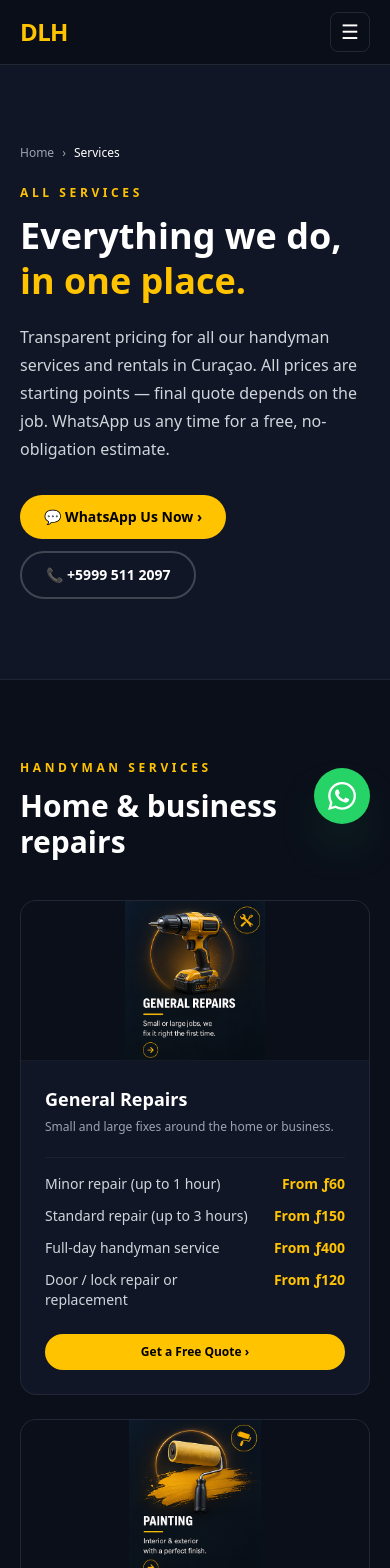
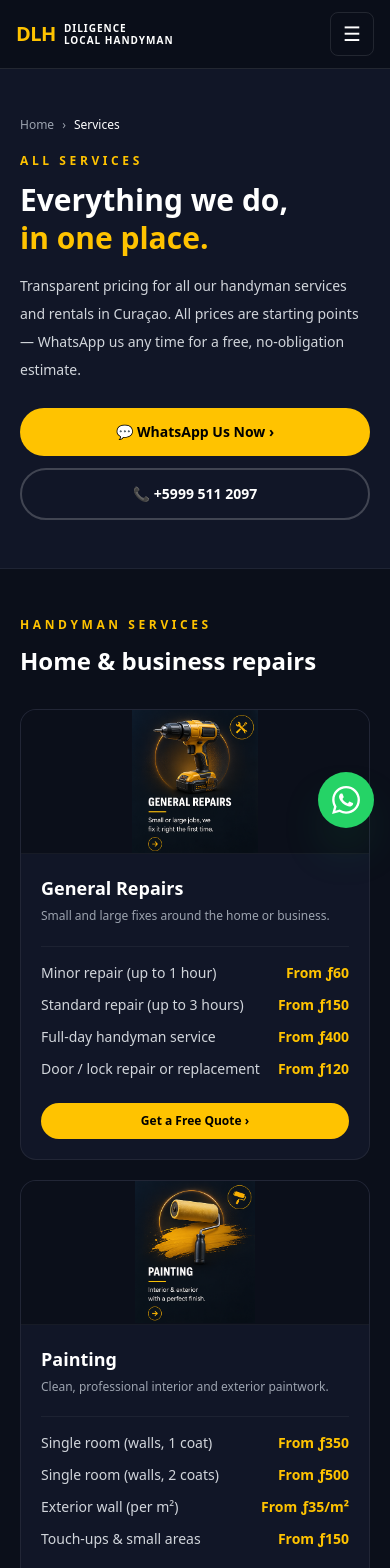
Before and after one commit to Ioioiog/handyman, a Next.js app: page /services in a window 390 px wide. Shown: the top 1568 px of the page. Built offline with nearby package versions, Linux system fonts and the light colour scheme.

Commit message:
Add responsive design improvements for mobile and tablet devices

```diff
--- a/app/globals.css
+++ b/app/globals.css
@@ -4,6 +4,7 @@
 
 html {
   scroll-behavior: smooth;
+  -webkit-text-size-adjust: 100%;
 }
 
 body {
@@ -12,6 +13,12 @@ body {
   background: #0B0F1A;
   color: #ffffff;
   font-family: system-ui, -apple-system, sans-serif;
+  overflow-x: hidden;
+}
+
+img {
+  max-width: 100%;
+  height: auto;
 }
 
 * {
--- a/app/services/page.tsx
+++ b/app/services/page.tsx
@@ -113,10 +113,10 @@ const rentals: Category[] = [
 function PriceCard({ cat }: { cat: Category }) {
   return (
     <div className="flex flex-col overflow-hidden rounded-2xl border border-white/[.07] bg-[#111627] transition hover:-translate-y-1 hover:border-[#FFC300]/30 hover:shadow-[0_8px_40px_rgba(255,195,0,.1)]">
-      <div className="flex h-40 items-center justify-center overflow-hidden border-b border-white/[.05] bg-[#0B0F1A]">
+      <div className="flex h-36 items-center justify-center overflow-hidden border-b border-white/[.05] bg-[#0B0F1A] sm:h-40">
         <img src={cat.image} alt={cat.title} className="h-full w-auto object-contain" />
       </div>
-      <div className="flex flex-1 flex-col p-6">
+      <div className="flex flex-1 flex-col p-5 sm:p-6">
         <h3 className="text-lg font-black text-white">{cat.title}</h3>
         <p className="mt-1 text-xs leading-relaxed text-gray-400">{cat.intro}</p>
         <ul className="mt-5 flex-1 space-y-3 border-t border-white/[.05] pt-4">
@@ -146,32 +146,28 @@ export default function ServicesPage() {
       <Navbar />
 
       {/* ── Page header ── */}
-      <section className="border-b border-white/[.06] bg-[#111627] py-20">
+      <section className="border-b border-white/[.06] bg-[#111627] py-12 sm:py-16 lg:py-20">
         <div className="mx-auto max-w-7xl px-5 lg:px-8">
           <div className="flex items-center gap-2 text-xs font-medium text-gray-400">
             <Link href="/" className="hover:text-[#FFC300]">Home</Link>
             <span>›</span>
             <span className="text-white">Services</span>
           </div>
-          <p className="mt-6 text-xs font-bold uppercase tracking-[.3em] text-[#FFC300]">All Services</p>
-          <h1 className="mt-3 text-4xl font-black leading-tight sm:text-6xl">
+          <p className="mt-5 text-xs font-bold uppercase tracking-[.3em] text-[#FFC300] sm:mt-6">All Services</p>
+          <h1 className="mt-3 text-3xl font-black leading-tight sm:text-5xl lg:text-6xl">
             Everything we do, <br /><span className="text-[#FFC300]">in one place.</span>
           </h1>
-          <p className="mt-5 max-w-2xl text-base leading-7 text-gray-300">
-            Transparent pricing for all our handyman services and rentals in Curaçao. All prices are starting points — final quote depends on the job. WhatsApp us any time for a free, no-obligation estimate.
+          <p className="mt-4 max-w-2xl text-sm leading-7 text-gray-300 sm:mt-5 sm:text-base">
+            Transparent pricing for all our handyman services and rentals in Curaçao. All prices are starting points — WhatsApp us any time for a free, no-obligation estimate.
           </p>
-          <div className="mt-8 flex flex-wrap gap-3">
-            <a
-              href="https://wa.me/59995112097"
-              target="_blank"
-              rel="noreferrer"
-              className="inline-flex items-center gap-2 rounded-full bg-[#FFC300] px-6 py-3 text-sm font-extrabold text-black transition hover:bg-[#FFD54F]"
+          <div className="mt-6 flex flex-col gap-3 sm:mt-8 sm:flex-row sm:flex-wrap">
+            <a href="https://wa.me/59995112097" target="_blank" rel="noreferrer"
+              className="inline-flex items-center justify-center gap-2 rounded-full bg-[#FFC300] px-6 py-3.5 text-sm font-extrabold text-black transition hover:bg-[#FFD54F]"
             >
               💬 WhatsApp Us Now ›
             </a>
-            <a
-              href="tel:+59995112097"
-              className="inline-flex items-center gap-2 rounded-full border-2 border-white/20 px-6 py-3 text-sm font-bold text-white transition hover:border-white"
+            <a href="tel:+59995112097"
+              className="inline-flex items-center justify-center gap-2 rounded-full border-2 border-white/20 px-6 py-3.5 text-sm font-bold text-white transition hover:border-white"
             >
               📞 +5999 511 2097
             </a>
@@ -180,11 +176,11 @@ export default function ServicesPage() {
       </section>
 
       {/* ── Handyman Services ── */}
-      <section className="py-20">
+      <section className="py-12 sm:py-16 lg:py-20">
         <div className="mx-auto max-w-7xl px-5 lg:px-8">
           <p className="text-xs font-bold uppercase tracking-[.3em] text-[#FFC300]">Handyman Services</p>
-          <h2 className="mt-3 text-3xl font-black sm:text-4xl">Home & business repairs</h2>
-          <div className="mt-10 grid gap-6 sm:grid-cols-2 lg:grid-cols-3">
+          <h2 className="mt-3 text-2xl font-black sm:text-3xl lg:text-4xl">Home &amp; business repairs</h2>
+          <div className="mt-8 grid gap-5 sm:mt-10 sm:grid-cols-2 sm:gap-6 lg:grid-cols-3">
             {handyman.map((c) => (
               <PriceCard key={c.title} cat={c} />
             ))}
@@ -193,11 +189,11 @@ export default function ServicesPage() {
       </section>
 
       {/* ── Vehicle Rentals ── */}
-      <section className="border-t border-white/[.06] bg-[#111627] py-20">
+      <section className="border-t border-white/[.06] bg-[#111627] py-12 sm:py-16 lg:py-20">
         <div className="mx-auto max-w-7xl px-5 lg:px-8">
           <p className="text-xs font-bold uppercase tracking-[.3em] text-[#FFC300]">Vehicle Rentals</p>
-          <h2 className="mt-3 text-3xl font-black sm:text-4xl">Explore Curaçao your way</h2>
-          <div className="mt-10 grid gap-6 sm:grid-cols-2 lg:grid-cols-3">
+          <h2 className="mt-3 text-2xl font-black sm:text-3xl lg:text-4xl">Explore Curaçao your way</h2>
+          <div className="mt-8 grid gap-5 sm:mt-10 sm:grid-cols-2 sm:gap-6 lg:grid-cols-3">
             {rentals.map((c) => (
               <PriceCard key={c.title} cat={c} />
             ))}
@@ -206,9 +202,9 @@ export default function ServicesPage() {
       </section>
 
       {/* ── Pricing note ── */}
-      <section className="py-20">
+      <section className="py-12 sm:py-16 lg:py-20">
         <div className="mx-auto max-w-4xl px-5 lg:px-8">
-          <div className="rounded-3xl border border-white/[.07] bg-[#111627] p-8 lg:p-12">
+          <div className="rounded-3xl border border-white/[.07] bg-[#111627] p-6 sm:p-8 lg:p-12">
             <p className="text-xs font-bold uppercase tracking-[.3em] text-[#FFC300]">Pricing Notes</p>
             <h3 className="mt-3 text-2xl font-black sm:text-3xl">How our pricing works</h3>
             <ul className="mt-6 space-y-3 text-sm leading-7 text-gray-300">
--- a/components/dlh.tsx
+++ b/components/dlh.tsx
@@ -21,10 +21,10 @@ export function Navbar() {
   const [open, setOpen] = React.useState(false);
   return (
     <header className="sticky top-0 z-50 border-b border-white/10 bg-[#0B0F1A]/95 backdrop-blur-xl">
-      <div className="mx-auto flex max-w-7xl items-center justify-between px-5 py-3 lg:px-8">
-        <a href="#" className="flex items-center gap-2.5">
-          <span className="text-2xl font-black tracking-tight text-[#FFC300]">DLH</span>
-          <span className="hidden text-[11px] font-bold uppercase leading-tight tracking-widest text-white sm:block">Diligence<br/>Local Handyman</span>
+      <div className="mx-auto flex max-w-7xl items-center justify-between px-4 py-3 sm:px-5 lg:px-8">
+        <a href="/" className="flex items-center gap-2 sm:gap-2.5">
+          <span className="text-xl font-black tracking-tight text-[#FFC300] sm:text-2xl">DLH</span>
+          <span className="text-[10px] font-bold uppercase leading-tight tracking-widest text-white sm:text-[11px]">Diligence<br/>Local Handyman</span>
         </a>
 
         <nav className="hidden items-center gap-7 lg:flex">
@@ -36,12 +36,12 @@ export function Navbar() {
           })}
         </nav>
 
-        <div className="flex items-center gap-3">
+        <div className="flex items-center gap-2 sm:gap-3">
           <a href="https://wa.me/59995112097" target="_blank" rel="noreferrer"
-            className="hidden sm:inline-flex items-center gap-2 rounded-full border-2 border-[#FFC300] px-5 py-2 text-sm font-bold text-white transition hover:bg-[#FFC300] hover:text-black">
+            className="hidden md:inline-flex items-center gap-2 rounded-full border-2 border-[#FFC300] px-4 py-2 text-sm font-bold text-white transition hover:bg-[#FFC300] hover:text-black lg:px-5">
             <WhatsAppSVG cls="h-4 w-4" /> +5999 511 2097
           </a>
-          <button onClick={() => setOpen(!open)} className="inline-flex h-10 w-10 items-center justify-center rounded-lg border border-white/10 text-white lg:hidden">
+          <button onClick={() => setOpen(!open)} aria-label="Menu" className="inline-flex h-11 w-11 items-center justify-center rounded-lg border border-white/10 text-white lg:hidden">
             <span className="text-xl">{open ? "✕" : "☰"}</span>
           </button>
         </div>
@@ -72,29 +72,29 @@ export function Hero() {
     <section id="home" className="relative bg-[#0B0F1A]">
       <div className="relative w-full overflow-hidden">
         <img src="/hero.png" alt="Diligence Local Handyman — Cars, Jetski, Quad Rentals & Repair Services in Curaçao"
-          className="w-full h-auto min-h-[420px] object-cover object-center" />
+          className="w-full h-auto min-h-[360px] sm:min-h-[420px] object-cover object-center" />
 
-        {/* Bottom fade only */}
-        <div className="absolute inset-0 bg-gradient-to-t from-[#0B0F1A] via-transparent to-transparent pointer-events-none" />
+        {/* Gradient — stronger on mobile so text is readable */}
+        <div className="absolute inset-0 bg-gradient-to-t from-[#0B0F1A] via-[#0B0F1A]/60 to-transparent sm:via-transparent pointer-events-none" />
 
-        {/* Text + CTA — pinned to bottom-right, never covering the handyman */}
-        <div className="absolute bottom-0 right-0 z-10 w-full sm:w-1/2 px-6 pb-8 sm:pb-12 lg:px-16 sm:text-right">
-          <p className="text-[10px] font-bold uppercase tracking-[.3em] text-[#FFC300] sm:text-xs">Cars · Jetski · Quad Rentals · Repair Services</p>
-          <h1 className="mt-2 text-2xl font-black leading-[1.1] text-white sm:text-4xl lg:text-5xl">
+        {/* Text + CTA — full width on mobile (centered), bottom-right on desktop */}
+        <div className="absolute bottom-0 left-0 right-0 z-10 px-4 pb-6 sm:left-auto sm:w-1/2 sm:px-6 sm:pb-12 lg:px-16 sm:text-right">
+          <p className="text-[9px] font-bold uppercase tracking-[.25em] text-[#FFC300] sm:text-xs sm:tracking-[.3em]">Cars · Jetski · Quad · Repairs</p>
+          <h1 className="mt-2 text-[26px] font-black leading-[1.1] text-white sm:text-4xl lg:text-5xl">
             We fix it.<br />
             <span className="text-[#FFC300]">You enjoy it.</span>
           </h1>
-          <p className="mt-3 max-w-sm text-xs leading-relaxed text-gray-300 sm:ml-auto sm:text-sm">
+          <p className="mt-2 max-w-sm text-xs leading-relaxed text-gray-300 sm:mt-3 sm:ml-auto sm:text-sm">
             Your trusted local handyman for all jobs in Curaçao.
           </p>
 
-          <div className="mt-5 flex flex-wrap items-center gap-3 sm:mt-6 sm:justify-end">
+          <div className="mt-4 flex flex-col gap-2.5 sm:mt-6 sm:flex-row sm:flex-wrap sm:items-center sm:justify-end sm:gap-3">
             <a href="https://wa.me/59995112097" target="_blank" rel="noreferrer"
-              className="inline-flex items-center gap-2 rounded-full bg-[#FFC300] px-6 py-3 text-xs font-extrabold text-black shadow-lg shadow-yellow-500/25 transition hover:bg-[#FFD54F] hover:scale-[1.03] sm:px-7 sm:py-3.5 sm:text-sm">
-              <WhatsAppSVG cls="h-4 w-4 sm:h-5 sm:w-5" /> WhatsApp Us Now ›
+              className="inline-flex w-full items-center justify-center gap-2 rounded-full bg-[#FFC300] px-6 py-3 text-sm font-extrabold text-black shadow-lg shadow-yellow-500/25 transition hover:bg-[#FFD54F] hover:scale-[1.03] sm:w-auto sm:px-7 sm:py-3.5">
+              <WhatsAppSVG cls="h-5 w-5" /> WhatsApp Us Now ›
             </a>
             <a href="#services"
-              className="inline-flex items-center gap-2 rounded-full border-2 border-white/40 bg-white/10 px-6 py-3 text-xs font-bold text-white backdrop-blur-sm transition hover:border-[#FFC300] hover:text-[#FFC300] sm:px-7 sm:py-3.5 sm:text-sm">
+              className="inline-flex w-full items-center justify-center gap-2 rounded-full border-2 border-white/40 bg-white/10 px-6 py-3 text-sm font-bold text-white backdrop-blur-sm transition hover:border-[#FFC300] hover:text-[#FFC300] sm:w-auto sm:px-7 sm:py-3.5">
               Our Services ›
             </a>
           </div>
@@ -149,7 +149,7 @@ export function TestimonialCard({ quote, name }: { quote: string; name: string }
 export function Footer() {
   return (
     <footer id="contact" className="border-t border-white/10 bg-[#060911]">
-      <div className="mx-auto grid max-w-7xl gap-10 px-5 py-16 sm:grid-cols-2 lg:grid-cols-4 lg:px-8">
+      <div className="mx-auto grid max-w-7xl gap-8 px-5 py-12 sm:grid-cols-2 sm:gap-10 sm:py-16 lg:grid-cols-4 lg:px-8">
         <div>
           <div className="flex items-center gap-2.5 mb-4">
             <span className="text-2xl font-black text-[#FFC300]">DLH</span>
@@ -209,8 +209,8 @@ export function Footer() {
 /* ─────────────────── FLOATING WHATSAPP ─────────────────── */
 export function FloatingWhatsApp() {
   return (
-    <a href="https://wa.me/59995112097" target="_blank" rel="noreferrer"
-      className="fixed bottom-5 right-5 z-50 flex h-14 w-14 items-center justify-center rounded-full bg-[#25D366] text-white shadow-2xl shadow-green-500/30 transition hover:scale-110">
+    <a href="https://wa.me/59995112097" target="_blank" rel="noreferrer" aria-label="WhatsApp"
+      className="fixed bottom-4 right-4 z-50 flex h-14 w-14 items-center justify-center rounded-full bg-[#25D366] text-white shadow-2xl shadow-green-500/30 transition hover:scale-110 sm:bottom-5 sm:right-5">
       <WhatsAppSVG cls="h-7 w-7" />
     </a>
   );
```
Also changed, not shown: app/layout.tsx (+7 -1 lines), app/page.tsx (+19 -19 lines).
